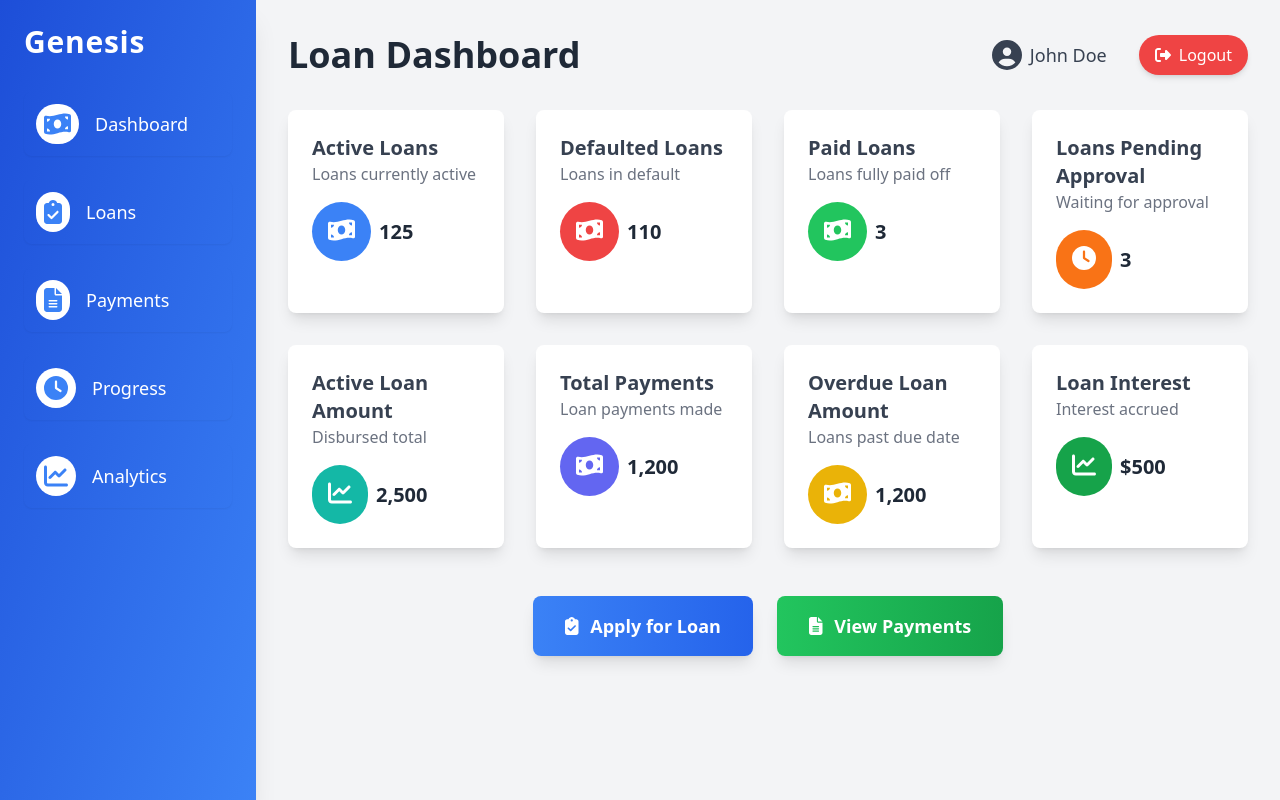
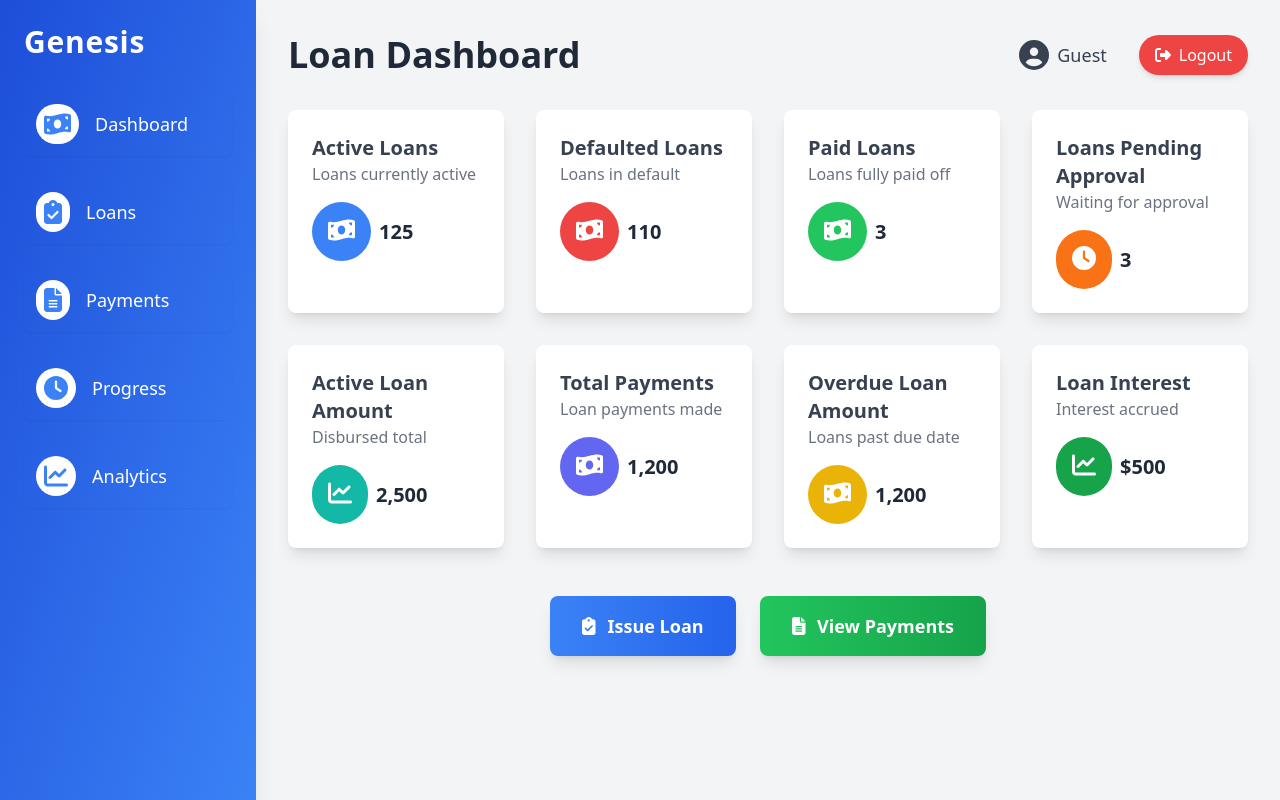
Before and after one commit to cris-cmk/genesis-loans, a React (Create React App) app: page /dashboard in a window 1280 px wide. Built offline with nearby package versions, Linux system fonts and the light colour scheme.

Commit message:
captured suername details

```diff
--- a/src/components/auth/Login.js
+++ b/src/components/auth/Login.js
@@ -18,6 +18,7 @@ const Login = () => {
     setLoading(true);
     try {
       await signInWithEmailAndPassword(auth, email, password);
+      localStorage.setItem("username", email);
       navigate("/dashboard"); // Navigate to dashboard on successful login
     } catch (err) {
       setError("Invalid credentials!"); // Display error if login fails
--- a/src/components/auth/Register.js
+++ b/src/components/auth/Register.js
@@ -3,6 +3,7 @@ import { FontAwesomeIcon } from "@fortawesome/react-fontawesome";
 import { faEnvelope, faLock, faUser, faEye, faEyeSlash } from "@fortawesome/free-solid-svg-icons";
 import { createUserWithEmailAndPassword } from "firebase/auth";
 import { auth } from "../../firebase";  // Import Firebase auth instance
+import { useNavigate } from "react-router-dom";
 
 const Register = () => {
   const [fullName, setFullName] = useState("");
@@ -13,7 +14,7 @@ const Register = () => {
   const [loading, setLoading] = useState(false);
   const [showPassword, setShowPassword] = useState(false); // State to toggle password visibility
   const [showConfirmPassword, setShowConfirmPassword] = useState(false); // State to toggle confirm password visibility
-
+  const navigate = useNavigate(); // Initialize the navigate function
   const handleRegister = async (e) => {
     e.preventDefault(); // Prevent page reload on form submission
 
@@ -29,6 +30,8 @@ const Register = () => {
 
       // Handle successful registration here, like redirecting the user
       console.log("Registration successful!");
+      localStorage.setItem("username", email);
+      navigate("/dashboard"); // Navigate to dashboard on successful login
       alert("Logged In Successfully")
     } catch (err) {
       setError(err.message); // Display Firebase error message
--- a/src/components/dashboard/LoanDashboard.js
+++ b/src/components/dashboard/LoanDashboard.js
@@ -14,8 +14,12 @@ import { useNavigate } from "react-router-dom";
 const LoanDashboard = () => {
   const navigate = useNavigate();
 
+  const username = localStorage.getItem("username") || "Guest"; // Default to "Guest" if no username is found
+
+
   const handleLogout = () => {
     localStorage.removeItem("authToken");
+    localStorage.removeItem("username"); // Clear username
     sessionStorage.clear();
     navigate("/login");
   };
@@ -59,7 +63,7 @@ const LoanDashboard = () => {
           <div className="flex items-center space-x-6">
             <div className="flex items-center space-x-2 cursor-pointer hover:bg-gray-200 p-2 rounded-full transition duration-200">
               <FontAwesomeIcon icon={faUserCircle} className="text-3xl text-gray-700" />
-              <span className="text-lg text-gray-700">John Doe</span>
+              <span className="text-lg text-gray-700">{username}</span>
             </div>
             <button
               onClick={handleLogout}
@@ -174,7 +178,7 @@ const LoanDashboard = () => {
         <div className="mt-12 flex justify-center gap-6">
           <button className="bg-gradient-to-r from-blue-500 to-blue-600 hover:from-blue-600 hover:to-blue-700 text-white font-bold text-lg px-8 py-4 rounded-lg shadow-lg flex items-center gap-3 transition duration-200">
             <FontAwesomeIcon icon={faClipboardCheck} />
-            Apply for Loan
+           Issue Loan
           </button>
           <button className="bg-gradient-to-r from-green-500 to-green-600 hover:from-green-600 hover:to-green-700 text-white font-bold text-lg px-8 py-4 rounded-lg shadow-lg flex items-center gap-3 transition duration-200">
             <FontAwesomeIcon icon={faFileAlt} />
```
